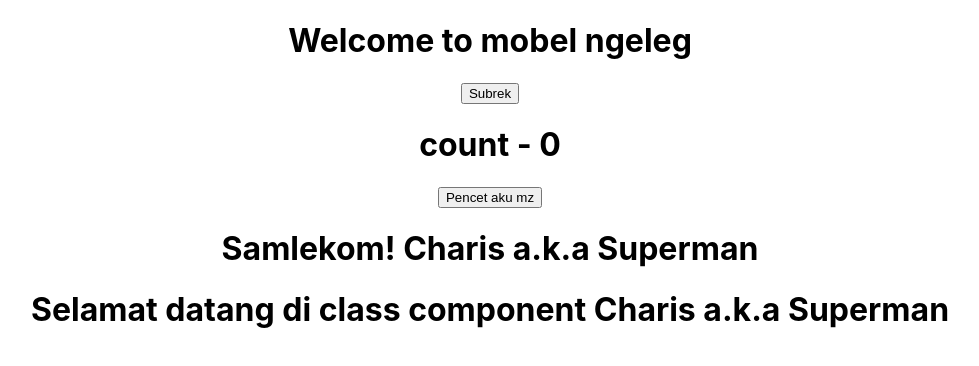
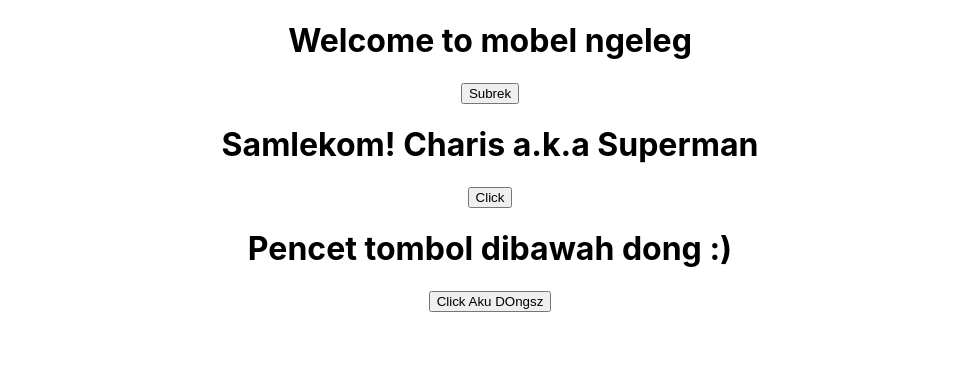
Before and after one commit to Chariselyasa123/React, a React (Create React App) app: page / in a window 1280 px wide. Shown: the top 366 px of the page, without its empty margins (150-1129 px from the left). Built offline with nearby package versions, Linux system fonts and the light colour scheme.

Commit message:
belajar function dan class oop event handler

```diff
--- a/src/App.js
+++ b/src/App.js
@@ -2,25 +2,29 @@ import React from 'react';
 // import logo from './logo.svg';
 import './App.css';
 import {Greet} from './components/Greet'
-import Welcome from './components/Welcome'
+// import Welcome from './components/Welcome'
 // import {HelloJSX} from './components/Hallo'
 // import {HelloGaPakeJSX} from './components/Hallo'
 import Message from './components/Message'
-import Counter from './components/Counter'
+// import Counter from './components/Counter'
+import FunctionClick from './components/FunctionClick'
+import ClassClick from './components/ClassClick'
 
 function App() {
   return (
     <div className="App">
       <Message />
-      <Counter />
+      {/* <Counter /> */}
       <Greet name="Charis" heroName="Superman" />
       {/* <Greet name="Elyasa" heroName="Batman" /> */}
       {/* <Greet name="Ahmad" heroName="Wondrman"/> */}
-      <Welcome name="Charis" heroName="Superman"/>
+      {/* <Welcome name="Charis" heroName="Superman"/> */}
       {/* <Welcome name="Elyasa" heroName="Batman"/> */}
       {/* <Welcome name="Ahmad" heroName="Wondrman"/> */}
       {/* <HelloJSX />
       <HelloGaPakeJSX /> */}
+      <FunctionClick />
+      <ClassClick />
     </div>
   );
 }
--- /dev/null
+++ b/src/components/ClassClick.js
@@ -0,0 +1,18 @@
+import React, { Component } from 'react'
+
+export class ClassClick extends Component {
+
+    clickHandler(){
+        console.log('Ahhh aku di pencet');
+    }
+    render() {
+        return (
+            <div>
+                <h1 className="heder">Pencet tombol dibawah dong :)</h1>
+                <button onClick={this.clickHandler}>Click Aku DOngsz</button>
+            </div>
+        )
+    }
+}
+
+export default ClassClick
--- /dev/null
+++ b/src/components/FunctionClick.js
@@ -0,0 +1,15 @@
+import React from 'react'
+
+function FunctionClick() {
+
+    function clickHandler(){
+        console.log('button dipenct');
+    }
+    return (
+        <div>
+            <button onClick={clickHandler}>Click</button>
+        </div>
+    )
+}
+
+export default FunctionClick
```
